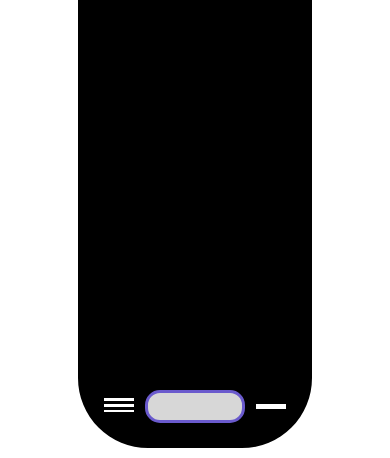
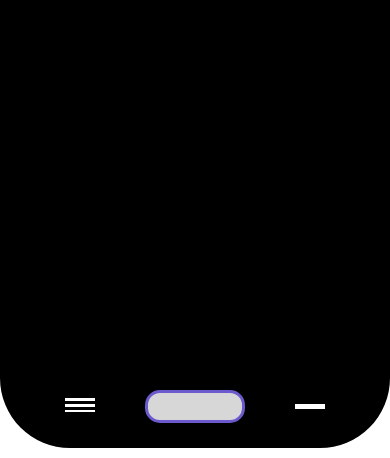
Before and after one commit to Abdulloh-Mamanazirov/Smartphone, a plain HTML site: page index.html in a window 390 px wide. Shown: the part 432-890 px from the top of the page. Drawn offline with Linux system fonts and the light colour scheme.

Commit message:
initial commit

```diff
--- a/style.css
+++ b/style.css
@@ -26,13 +26,18 @@ body {
 
 .phone {
   position: relative;
-  max-width: 440px;
+  width: 440px;
   height: 870px;
   border: 15px solid #000;
   border-top-width: 75px;
   border-bottom-width: 80px;
   border-radius: 70px;
   background-image: linear-gradient(120deg, blue, red);
+}
+@media (max-width:440px) {
+  .phone{
+    width: 420px;
+  }
 }
 
 .black{
```
